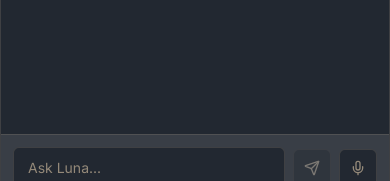
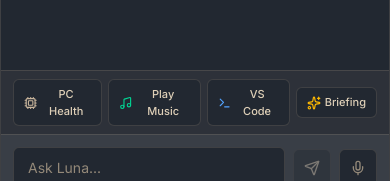
Before and after one commit to Shreeprasandh/Luna, a Next.js app in the folder panel/: page / in a window 390 px wide. Shown: the part 643-824 px from the top of the page. Built offline with nearby package versions, Linux system fonts and the light colour scheme; no server answers.

Commit message:
feat(mobile): add Mobile PWA Standalone App Engine and Touch Quick Action Bar

```diff
--- a/panel/src/app/page.tsx
+++ b/panel/src/app/page.tsx
@@ -4,6 +4,7 @@ import React, { useState, useEffect } from "react";
 import { Header, ThemeOption } from "@/components/Header";
 import { ChatArea, Message } from "@/components/ChatArea";
 import { InputBar } from "@/components/InputBar";
+import { MobileQuickBar } from "@/components/MobileQuickBar";
 
 const BACKEND_URL = "http://localhost:8000";
 
@@ -147,6 +148,8 @@ export default function Home() {
 
       <ChatArea messages={messages} isLoading={isLoading} />
 
+      <MobileQuickBar onQuickAction={handleSendMessage} />
+
       <InputBar
         onSendMessage={handleSendMessage}
         onVoiceToggle={handleVoiceToggle}
--- /dev/null
+++ b/panel/src/components/MobileQuickBar.tsx
@@ -0,0 +1,50 @@
+"use client";
+
+import React from "react";
+import { Mic, Music, Cpu, Terminal, Sparkles } from "lucide-react";
+
+interface MobileQuickBarProps {
+  onQuickAction: (actionText: string) => void;
+}
+
+export const MobileQuickBar: React.FC<MobileQuickBarProps> = ({ onQuickAction }) => {
+  return (
+    <div className="sm:hidden flex items-center justify-between gap-1.5 px-3 py-2 border-t border-[var(--border)] bg-[var(--surface-alt)]">
+      {/* 1-Tap Laptop Hardware Health */}
+      <button
+        onClick={() => onQuickAction("Luna, check my laptop system health and battery")}
+        className="flex items-center gap-1 px-2.5 py-1.5 rounded-md bg-[var(--bg)] border border-[var(--border)] text-[11px] font-medium text-[var(--text-primary)] active:scale-95 transition-transform"
+      >
+        <Cpu className="w-3.5 h-3.5 text-[var(--accent)]" />
+        <span>PC Health</span>
+      </button>
+
+      {/* 1-Tap Laptop Music Remote */}
+      <button
+        onClick={() => onQuickAction("Luna, play focus music on my laptop")}
+        className="flex items-center gap-1 px-2.5 py-1.5 rounded-md bg-[var(--bg)] border border-[var(--border)] text-[11px] font-medium text-[var(--text-primary)] active:scale-95 transition-transform"
+      >
+        <Music className="w-3.5 h-3.5 text-emerald-400" />
+        <span>Play Music</span>
+      </button>
+
+      {/* 1-Tap VS Code & Terminal Launcher */}
+      <button
+        onClick={() => onQuickAction("Luna, launch VS Code and open terminal on my laptop")}
+        className="flex items-center gap-1 px-2.5 py-1.5 rounded-md bg-[var(--bg)] border border-[var(--border)] text-[11px] font-medium text-[var(--text-primary)] active:scale-95 transition-transform"
+      >
+        <Terminal className="w-3.5 h-3.5 text-blue-400" />
+        <span>VS Code</span>
+      </button>
+
+      {/* 1-Tap Morning Briefing */}
+      <button
+        onClick={() => onQuickAction("Luna, give me my morning briefing")}
+        className="flex items-center gap-1 px-2.5 py-1.5 rounded-md bg-[var(--bg)] border border-[var(--border)] text-[11px] font-medium text-[var(--text-primary)] active:scale-95 transition-transform"
+      >
+        <Sparkles className="w-3.5 h-3.5 text-amber-400" />
+        <span>Briefing</span>
+      </button>
+    </div>
+  );
+};
```
Also changed, not shown: panel/public/manifest.json (added).
